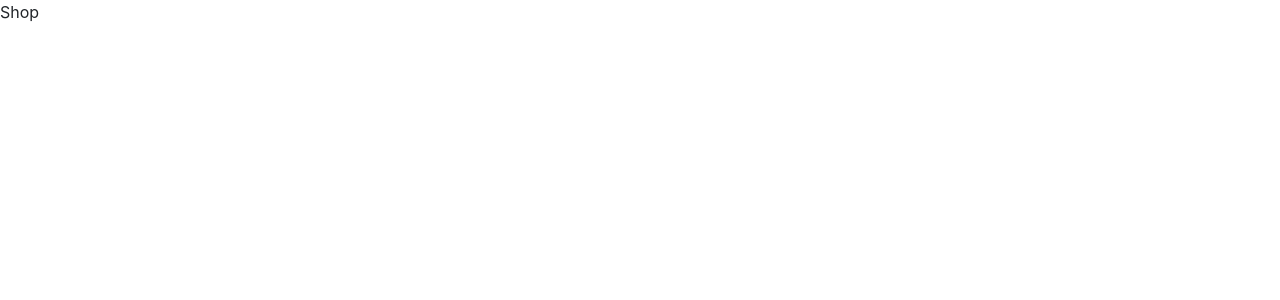
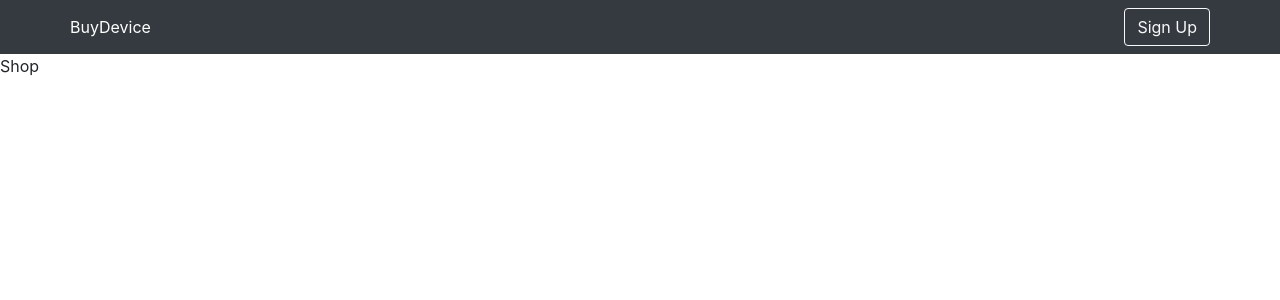
Before and after one commit to Abdulloh76/PERN-test, a React (Create React App) app in the folder client/: page /shop in a window 1280 px wide. Shown: the top 300 px of the page. Built offline with nearby package versions, Linux system fonts and the light colour scheme.

Commit message:
feat: add navbar component

```diff
--- a/client/src/App.jsx
+++ b/client/src/App.jsx
@@ -1,9 +1,11 @@
 import { BrowserRouter } from 'react-router-dom';
 import AppoRuter from './components/AppRouter';
+import NavBar from './components/NavBar';
 
 const App = () => {
   return (
     <BrowserRouter>
+      <NavBar />
       <AppoRuter />
     </BrowserRouter>
   );
--- /dev/null
+++ b/client/src/components/NavBar.jsx
@@ -0,0 +1,43 @@
+import React from 'react';
+import { useDispatch, useSelector } from 'react-redux';
+import { Navbar, Nav, Button, Container } from 'react-bootstrap';
+import { NavLink } from 'react-router-dom';
+import { SHOP_ROUTE } from '../utils/constants';
+import { setAuthAction } from '../store/userReducer';
+
+const NavBar = () => {
+  const dispatch = useDispatch();
+  const user = useSelector((state) => state.user);
+
+  const signIn = () => {
+    dispatch(setAuthAction(true));
+  };
+
+  return (
+    <Navbar bg='dark' variant='dark'>
+      <Container>
+        <NavLink to={SHOP_ROUTE} style={{ color: 'white' }}>
+          BuyDevice
+        </NavLink>
+        <Nav className='ml-auto'>
+          {user.isAuth ? (
+            <>
+              <Button variant='outline-light'>Admin Panel</Button>
+              <Button variant='outline-light' className='ml-2'>
+                Sign In
+              </Button>
+            </>
+          ) : (
+            <>
+              <Button variant='outline-light' onClick={() => signIn()}>
+                Sign Up
+              </Button>
+            </>
+          )}
+        </Nav>
+      </Container>
+    </Navbar>
+  );
+};
+
+export default NavBar;
```
